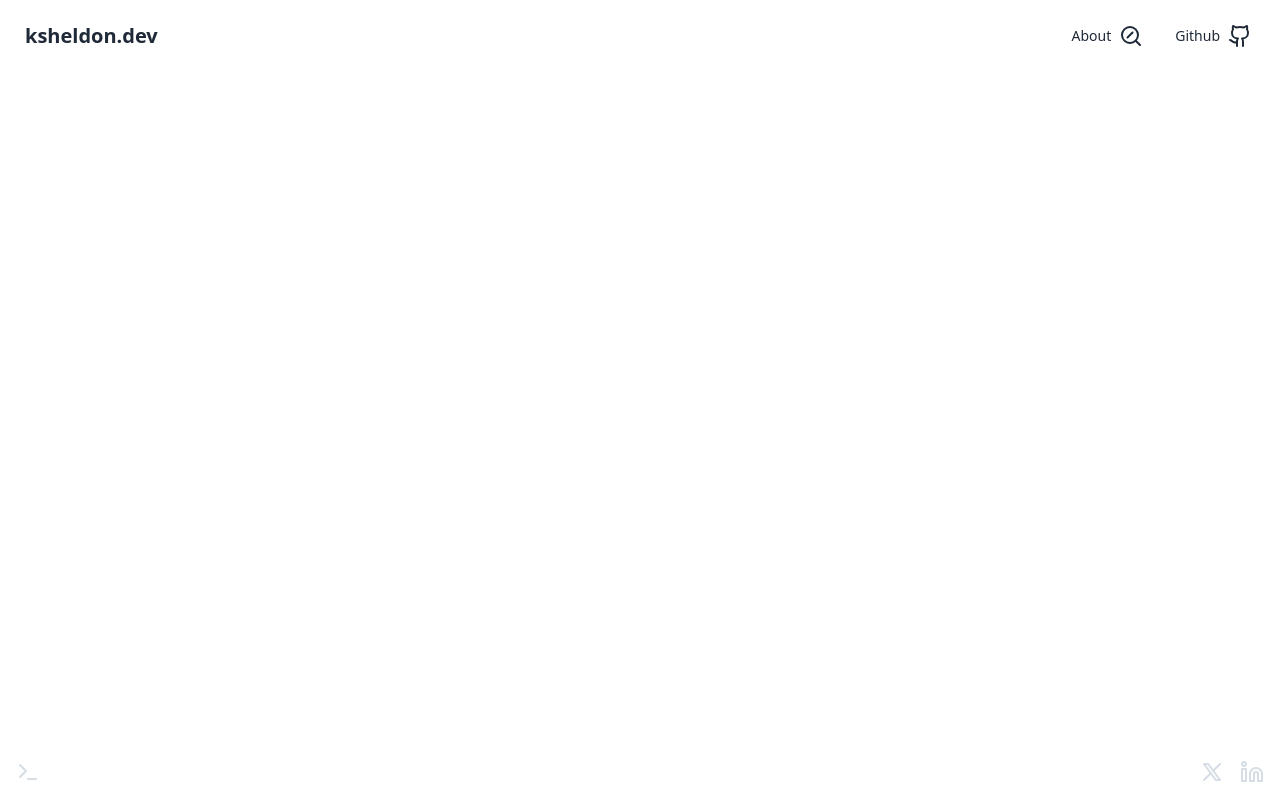
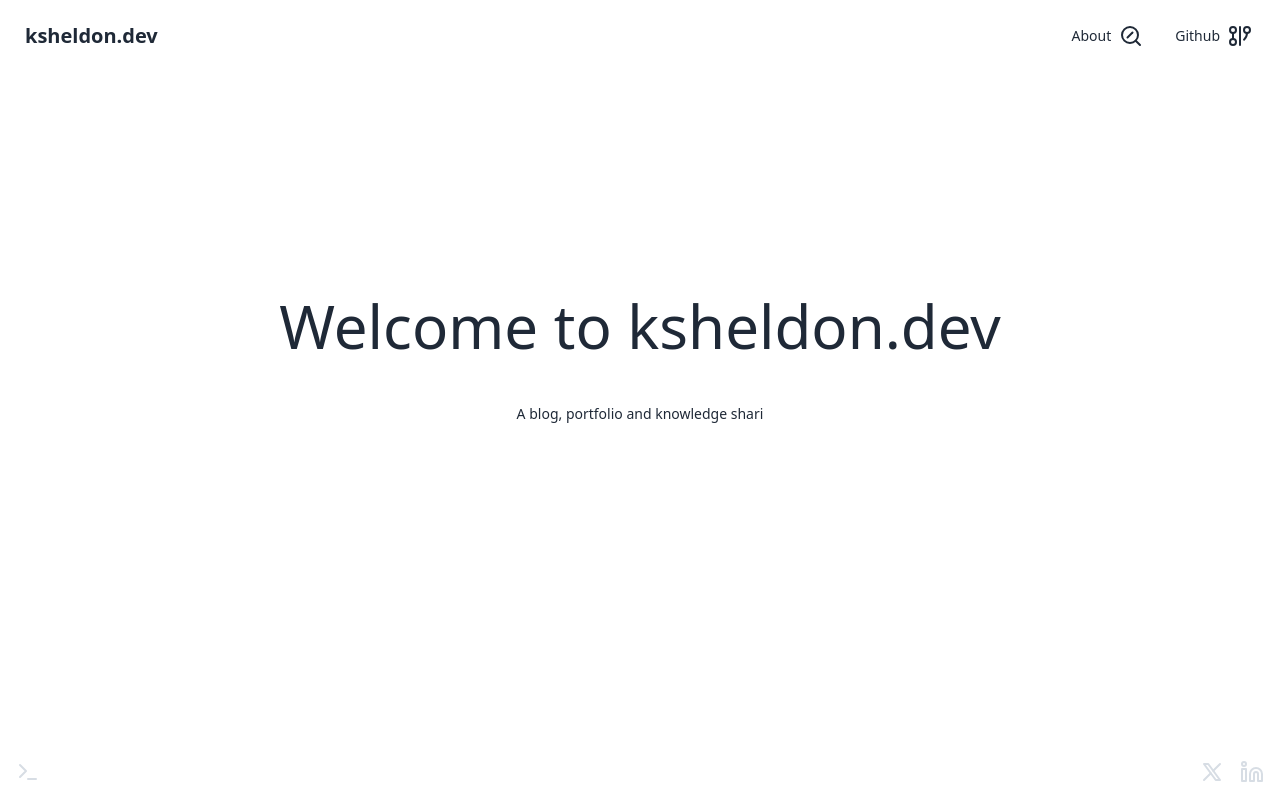
Before and after one commit to Kbs56/kbsblog, a SvelteKit app: page / in a window 1280 px wide. Built offline with nearby package versions, Linux system fonts and the light colour scheme.

Commit message:
feat: typography on landing page

```diff
--- a/package.json
+++ b/package.json
@@ -34,6 +34,10 @@
 	},
 	"type": "module",
 	"dependencies": {
-		"lucide-svelte": "^0.428.0"
+		"clsx": "^2.1.1",
+		"lucide-svelte": "^0.428.0",
+		"svelte-inview": "^4.0.2",
+		"svelte-motion": "^0.12.2",
+		"tailwind-merge": "^2.5.2"
 	}
 }
--- a/src/components/header.svelte
+++ b/src/components/header.svelte
@@ -1,5 +1,5 @@
 <script>
-	import { Github } from 'lucide-svelte';
+	import { GitGraph } from 'lucide-svelte';
 	import { SearchSlash } from 'lucide-svelte';
 </script>
 
@@ -11,7 +11,7 @@
 		<div class="flex-none">
 			<ul class="menu menu-horizontal px-1">
 				<li><a href="/about">About<SearchSlash /></a></li>
-				<li><a href="https://github.com/Kbs56" target="_blank">Github<Github /></a></li>
+				<li><a href="https://github.com/Kbs56" target="_blank">Github<GitGraph /></a></li>
 				<!-- <li> -->
 				<!-- 	<details> -->
 				<!-- 		<summary>Parent</summary> -->
--- /dev/null
+++ b/src/components/welcome.svelte
@@ -0,0 +1,50 @@
+<script lang="ts">
+	import { onMount } from 'svelte';
+
+	let phrase = 'Welcome to ksheldon.dev';
+	let typedChars = '';
+	let index = 0;
+	let typeWriter: number;
+
+	let subPhrase = 'A blog, portfolio and knowledge sharing site.';
+	let subTypedChars = '';
+	let subIndex = 0;
+	let subTypeWriter: number;
+
+	const typeChars = (callback: () => void) => {
+		if (index < phrase.length) {
+			typedChars += phrase[index];
+			index += 1;
+		} else {
+			clearInterval(typeWriter);
+			if (callback) callback();
+		}
+	};
+
+	const typeSubChars = () => {
+		if (subIndex < subPhrase.length) {
+			subTypedChars += subPhrase[subIndex];
+			subIndex += 1;
+		} else {
+			clearInterval(subTypeWriter);
+		}
+	};
+
+	const typing = () =>
+		setInterval(
+			() =>
+				typeChars(() => {
+					subTypeWriter = subTyping();
+				}),
+			100
+		);
+
+	const subTyping = () => setInterval(typeSubChars, 70);
+
+	onMount(() => {
+		typeWriter = typing();
+	});
+</script>
+
+<h1 class="text-6xl flex justify-center pt-56">{typedChars}</h1>
+<h1 class="text-sm flex justify-center pt-12">{subTypedChars}</h1>
--- a/src/routes/+page.svelte
+++ b/src/routes/+page.svelte
@@ -0,0 +1,5 @@
+<script>
+	import Welcome from '../components/welcome.svelte';
+</script>
+
+<Welcome />
--- /dev/null
+++ b/src/routes/about/+page.svelte
@@ -0,0 +1 @@
+<h1>About</h1>
```
Also changed, not shown: 1 other file (tests, documents, lock files or other folders).
